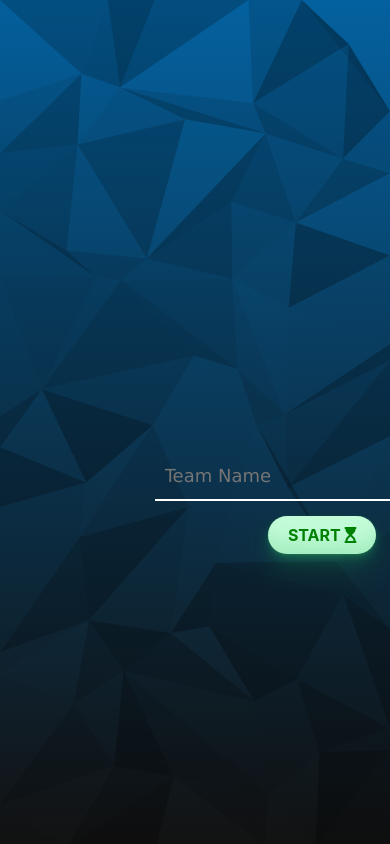
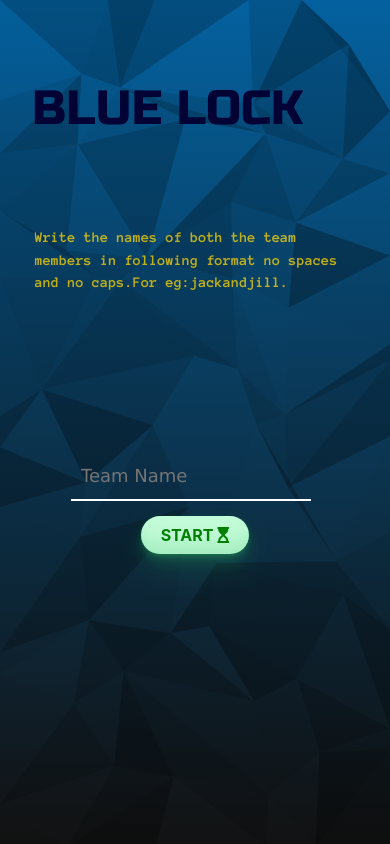
Before and after one commit to Hitstar53/Code-Red-Pre-Event, a Django app: page / in a window 390 px wide. Run offline with Django 4.2, Linux system fonts and the light colour scheme; some libraries are stand-ins or nearby versions.

Commit message:
Made level 1 and the prelevels responsive

```diff
--- a/static/css/base.css
+++ b/static/css/base.css
@@ -104,15 +104,13 @@
 }
 
 @media (max-width: 768px) {
-  #wrapper {
-    width: 90%;
+  .text-wrapper {
+    width: 80%;
     max-width: 90%;
     overflow-y: scroll;
     -webkit-overflow-scrolling: touch;
     white-space: normal;
-    top: 50%;
-    left: 50%;
-    transform: translate(-50%, -50%);
+    font-size: 15px;
   }
 
   #next {
--- a/static/css/index.css
+++ b/static/css/index.css
@@ -109,3 +109,45 @@
 		font-family: 'Anonymous Pro', monospace;
 	}
 }
+
+
+@media (max-width: 768px) {
+	#text-wrap{
+		width: 80%;
+	  max-width: 90%;
+	  overflow-y: scroll;
+	  -webkit-overflow-scrolling: touch;
+	  white-space: normal;
+	  font-size: 15px;
+	  margin-left: 1rem;
+	}
+
+	#next {
+		position: static;
+		transform: none;
+		margin-top: 20px;
+	}
+	body{
+	  overflow: scroll;
+	  scroll-behavior: auto;
+	}
+	.container{
+		height: 100%;
+		margin-left: -2rem;
+	}
+	/* .input-field{
+		margin-left: 5rem;
+		width: 15rem;
+	} */
+
+	.input-field{
+		width: 15rem;
+	}
+	.title{
+		margin-left: 2rem;
+
+	}
+	.start-button{
+		margin-left: 4rem;
+	}
+  }
```
Also changed, not shown: static/css/level_1.css (+25 -0 lines), static/css/prelevel_0.css (+40 -0 lines), static/css/prelevel_1.css (+7 -0 lines), static/css/prelevel_2.css (+12 -0 lines), static/js/level_1.js (+35 -0 lines), db.sqlite3, static/assets/images/paper_mobile.png (added).
